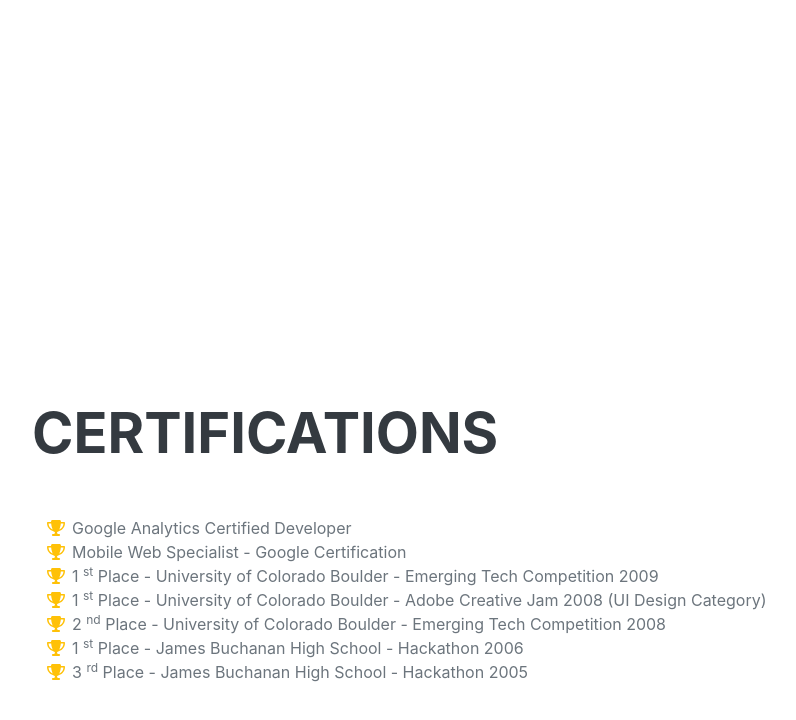
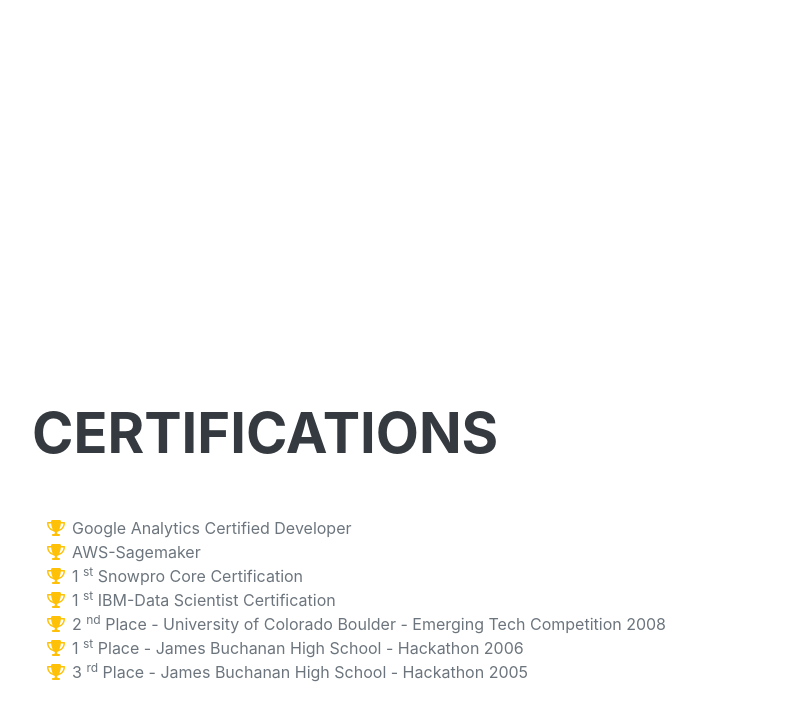
Before and after one commit to naveen-mukala/naveen-mukala.github.io, a plain HTML site: page index.html in a window 1280 px wide. Shown: the part 4238-4958 px from the top of the page, without its empty margins (288-1084 px from the left). Drawn offline with nearby package versions, Linux system fonts and the light colour scheme; a web font is replaced by a local one.

Commit message:
skills_edit

```diff
--- a/index.html
+++ b/index.html
@@ -236,19 +236,19 @@
                         </li>
                         <li>
                             <span class="fa-li"><i class="fas fa-trophy text-warning"></i></span>
-                            Mobile Web Specialist - Google Certification
+                            AWS-Sagemaker
                         </li>
                         <li>
                             <span class="fa-li"><i class="fas fa-trophy text-warning"></i></span>
                             1
                             <sup>st</sup>
-                            Place - University of Colorado Boulder - Emerging Tech Competition 2009
+                            Snowpro Core Certification
                         </li>
                         <li>
                             <span class="fa-li"><i class="fas fa-trophy text-warning"></i></span>
                             1
                             <sup>st</sup>
-                            Place - University of Colorado Boulder - Adobe Creative Jam 2008 (UI Design Category)
+                            IBM-Data Scientist Certification
                         </li>
                         <li>
                             <span class="fa-li"><i class="fas fa-trophy text-warning"></i></span>
```
